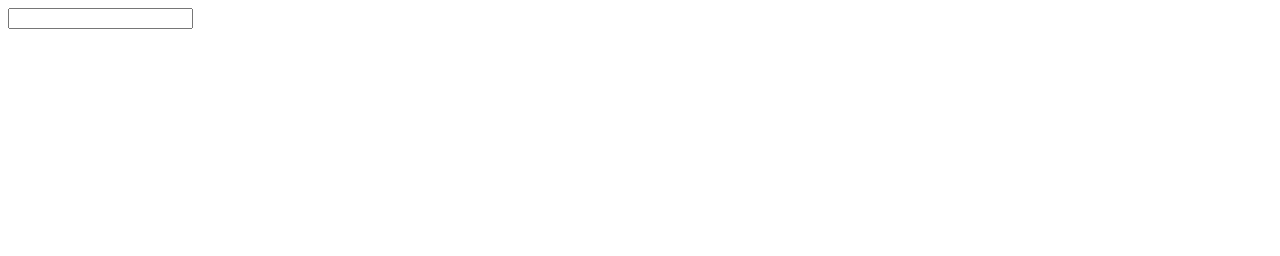
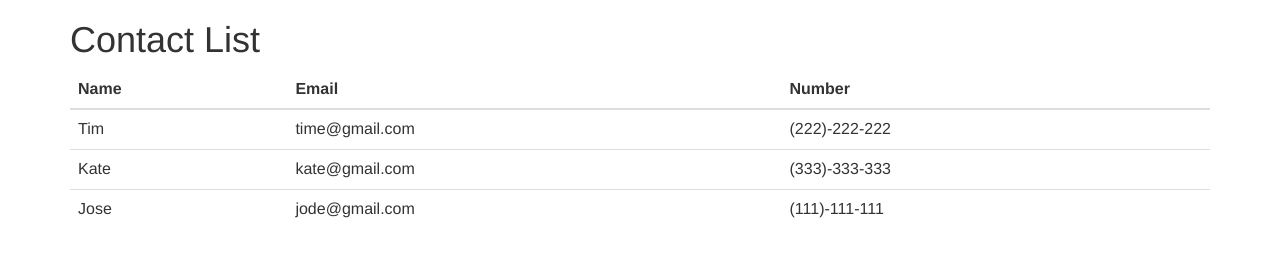
Before and after one commit to devpato/ContactList, a plain HTML site: page public/index.html in a window 1280 px wide. Drawn offline with nearby package versions, Linux system fonts and the light colour scheme.

Commit message:
can data displaying on page

```diff
--- /dev/null
+++ b/public/controllers/controller.js
@@ -0,0 +1,24 @@
+angular.module('contactListApp',[])
+.controller('AppCtrl', ['$scope', '$http', function($scope, $http) {
+    //dummy data
+   person1 = {
+       name: 'Tim',
+       email:'time@gmail.com',
+       number: '(222)-222-222'
+   };
+   person2 = {
+       name: 'Kate',
+       email:'kate@gmail.com',
+       number: '(333)-333-333'
+   };
+   person3 = {
+       name: 'Jose',
+       email:'jode@gmail.com',
+       number: '(111)-111-111'
+   };
+   //adding dummy data to our array
+   var contactList = [person1,person2,person3];
+
+   //this allow us to use the contact list in the html file using ng-repeat
+   $scope.contactList = contactList;
+}]);
--- a/public/index.html
+++ b/public/index.html
@@ -1,10 +1,33 @@
-<html ng-app>
+<html ng-app="contactListApp">
     <head>
+        <!-- Latest compiled and minified CSS -->
+<link rel="stylesheet" href="https://maxcdn.bootstrapcdn.com/bootstrap/3.3.6/css/bootstrap.min.css" integrity="sha384-1q8mTJOASx8j1Au+a5WDVnPi2lkFfwwEAa8hDDdjZlpLegxhjVME1fgjWPGmkzs7" crossorigin="anonymous">
+
+<!-- Optional theme -->
+<link rel="stylesheet" href="https://maxcdn.bootstrapcdn.com/bootstrap/3.3.6/css/bootstrap-theme.min.css" integrity="sha384-fLW2N01lMqjakBkx3l/M9EahuwpSfeNvV63J5ezn3uZzapT0u7EYsXMjQV+0En5r" crossorigin="anonymous">
         <title>Contact List APP</title>
     </head>
     <body>
-        <input ng-model="test">
-        {{test}}
-        <script src="https://ajax.googleapis.com/ajax/libs/angularjs/1.5.5/angular.min.js"></script>
+        <div class="container" ng-controller="AppCtrl">
+            <h1>Contact List</h1>
+           <table class="table">
+                <thead>
+                    <tr>
+                        <th>Name</th>
+                        <th>Email</th>
+                        <th>Number</th>
+                    </tr>
+                </thead>
+                <tbody>
+                    <tr ng-repeat="contact in contactList">
+                        <td>{{contact.name}}</td>
+                        <td>{{contact.email}}</td>
+                        <td>{{contact.number}}</td>
+                    </tr>
+                </tbody>
+           </table>
+        </div>
+        <script src="https://ajax.googleapis.com/ajax/libs/angularjs/1.3.15/angular.min.js"></script>
+        <script src="controllers/controller.js"></script>
     </body>
 </html>
```
